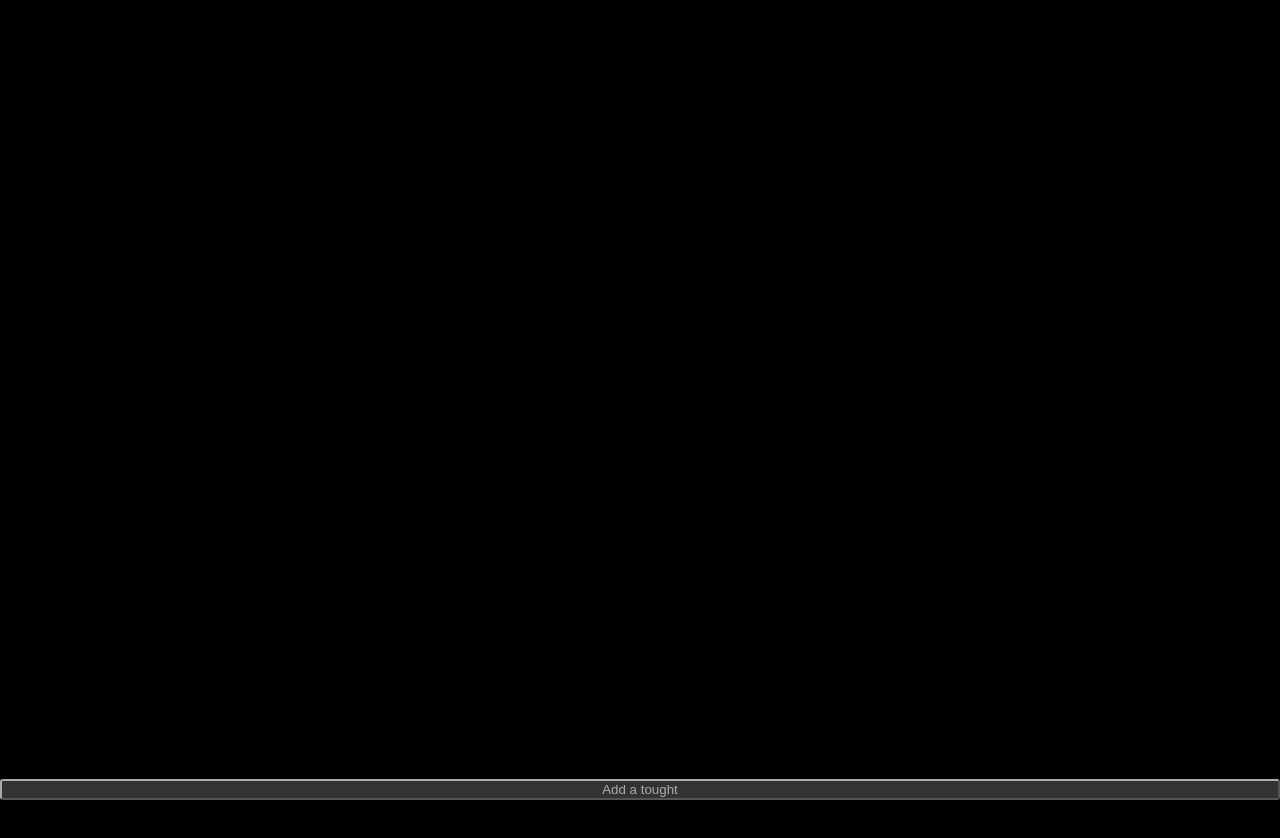
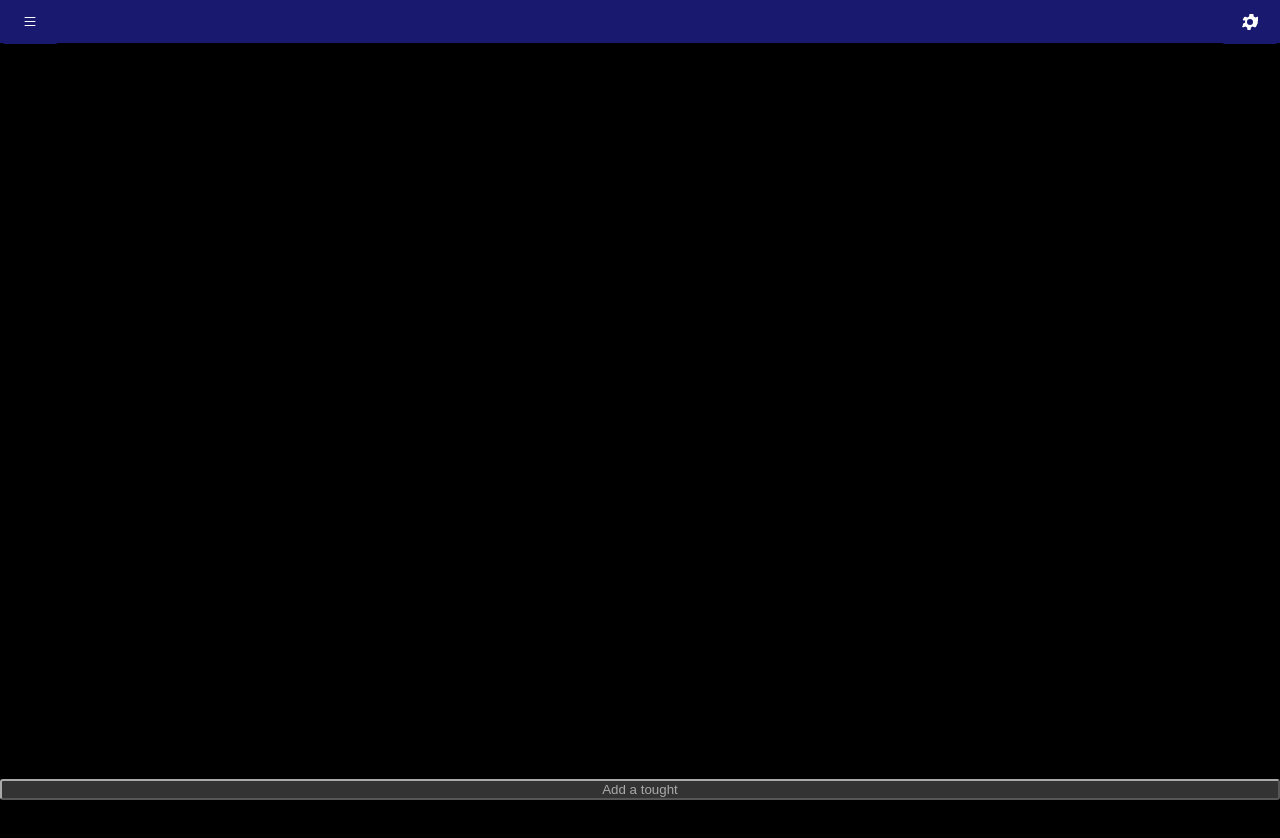
Before and after one commit to jonnevuorela/mieli, a Svelte app: page / in a window 1280 px wide. Shown: the top 838 px of the page. Built offline with nearby package versions, Linux system fonts and the light colour scheme.

Commit message:
CSS shenanigans

```diff
--- a/src/App.svelte
+++ b/src/App.svelte
@@ -1,9 +1,11 @@
 <script>
     import AddNew from "./AddNew.svelte";
     import Mind3 from "./Mind3.svelte";
+    import Header from "./Header.svelte";
 </script>
 
 <main id="main" class="container">
+    <Header />
     <Mind3 />
     <AddNew />
 </main>
--- /dev/null
+++ b/src/Header.svelte
@@ -0,0 +1,80 @@
+<script>
+</script>
+
+<div id="header">
+    <button id="menu">
+        <svg
+            xmlns="http://www.w3.org/2000/svg"
+            width="16"
+            height="16"
+            fill="currentColor"
+        >
+            <path
+                d="M2.5 11.5A.5.5 0 0 0 3 12h10a.5.5 0 0 0 0-1H3a.5.5 0 0 0-.5.5zm0-4A.5.5 0 0 0 3 8h10a.5.5 0 0 0 0-1H3a.5.5 0 0 0-.5.5zm0-4A.5.5 0 0 0 3 4h10a.5.5 0 0 0 0-1H3a.5.5 0 0 0-.5.5z"
+            />
+        </svg>
+    </button>
+    <button id="settings">
+        <svg
+            xmlns="http://www.w3.org/2000/svg"
+            width="16"
+            height="16"
+            fill="currentColor"
+            viewBox="0 0 16 16"
+        >
+            <path
+                d="M14.59 9.535a1 1 0 0 1 .364 1.366l-1.036 1.794a1 1 0 0 1-1.342.488l-1.927-.703a3.99 3.99 0 0 1-1.735.991l-.286 2.054a1 1 0 0 1-.97.875H6.354a1 1 0 0 1-.97-.875l-.286-2.054a3.99 3.99 0 0 1-1.735-.991l-1.927.703a1 1 0 0 1-1.342-.488L1.046 10.9a1 1 0 0 1 .364-1.366l1.794-1.036a3.99 3.99 0 0 1 0-1.998L1.41 6.465a1 1 0 0 1-.364-1.366l1.036-1.794a1 1 0 0 1 1.342-.488l1.927.703a3.99 3.99 0 0 1 1.735-.991l.286-2.054a1 1 0 0 1 .97-.875h2.132a1 1 0 0 1 .97.875l.286 2.054a3.99 3.99 0 0 1 1.735.991l1.927-.703a1 1 0 0 1 1.342.488l1.036 1.794a1 1 0 0 1-.364 1.366l-1.794 1.036a3.99 3.99 0 0 1 0 1.998l1.794 1.036zM8 11a3 3 0 1 0 0-6 3 3 0 0 0 0 6z"
+            />
+        </svg>
+    </button>
+</div>
+
+<style>
+    #header {
+        position: fixed;
+        display: flex;
+        flex-direction: row;
+        top: 0;
+        background-color: midnightblue;
+        border-bottom: 1px groove black;
+        width: 100%;
+        height: 2.7em;
+        z-index: 1000;
+    }
+
+    #header::after {
+        content: "";
+        display: table;
+        clear: both;
+    }
+
+    #menu {
+        position: absolute;
+        left: 0;
+        background-color: midnightblue;
+        border: none;
+        color: white;
+        padding: 10px 20px;
+        text-align: center;
+        text-decoration: none;
+        display: inline-block;
+        font-size: 16px;
+        margin: 4px 2px;
+        cursor: pointer;
+    }
+
+    #settings {
+        position: absolute;
+        right: 0;
+        background-color: midnightblue;
+        border: none;
+        color: white;
+        padding: 10px 20px;
+        text-align: center;
+        text-decoration: none;
+        display: inline-block;
+        font-size: 16px;
+        margin: 4px 2px;
+        cursor: pointer;
+    }
+</style>
--- a/src/Mind3.svelte
+++ b/src/Mind3.svelte
@@ -310,6 +310,11 @@
         );
     }
 
+    function handleClickCancel() {
+        console.log("cancelButtonClick");
+        currentState = passiveMode;
+    }
+
     async function handleClickOk(e) {
         console.log("okButtonClick");
         currentState = passiveMode;
@@ -361,14 +366,23 @@
             on:mousedown={handleDragStart}
             on:mouseup={handleDragEnd}
             on:dblclick={handleDoubleClick}
+            class:blurred={currentState === inputMode}
             data-thought-id={thought.id}
         >
-            <button on:click={handleClick}> + </button>
-            {thought.title}
-            #{thought.id}
+            <button id="addButton" on:click={handleClick}>
+                <svg width="8" height="8">
+                    <line x1="0" y1="4" x2="8" y2="4" stroke="white" />
+                    <line x1="4" y1="0" x2="4" y2="8" stroke="white" />
+                </svg>
+            </button>
+            <div id="thoughtTitle">
+                {thought.title}
+                #{thought.id}
+            </div>
         </div>
         {#if thought.relation_id}
             <svg
+                class:blurred={currentState === inputMode}
                 style="position:absolute; top: 0; left: 0; width: 100%; height: 100%; pointer-events: none;"
             >
                 <line
@@ -383,24 +397,73 @@
             </svg>
         {/if}
     {/each}
-    {#if currentState === inputMode}
-        <div id="inputWindow">
-            <input type="text" bind:value={title} />
-            <button on:click={handleClickOk}> OK </button>
-        </div>
-    {/if}
 </div>
 
+{#if currentState === inputMode}
+    <div id="inputWindow">
+        <button id="inputCancel" on:click={handleClickCancel}>
+            <svg width="8" height="8" fill="currentColor">
+                // cross for cancelling
+                <path d="M0 0 L8 8 M8 0 L0 8" stroke="white" stroke-width="2" />
+            </svg>
+        </button>
+        <input id="textInput" type="text" bind:value={title} />
+        <button id="inputOk" on:click={handleClickOk}> OK </button>
+    </div>
+{/if}
+
 <style>
+    .blurred {
+        filter: blur(5px);
+    }
     #inputWindow {
-        position: absolute;
+        position: fixed;
         top: 50%;
         left: 50%;
         transform: translate(-50%, -50%);
-        background-color: #ff5733;
+        background-color: midnightblue;
+        border: 0.1em groove black;
+        border-radius: 0.5em;
+        height: 6em;
         padding: 10px;
         z-index: 3;
     }
+    #textInput {
+        background-color: transparent;
+        border: none;
+
+        color: white;
+        font-size: 1em;
+        bottom: 0;
+        left: 0;
+        margin: 0 10px;
+        width: 100%;
+    }
+    #inputOk {
+        background-color: transparent;
+        border: 1px solid white;
+        color: white;
+        font-size: 1em;
+        bottom: 0;
+        right: 0;
+        margin: 10px;
+        padding: 5px;
+        width: fit-content;
+        height: fit-content;
+    }
+    #inputCancel {
+        background-color: transparent;
+        border: 1px solid white;
+        color: white;
+        top: 0;
+        left: 0;
+        font-size: 1em;
+        margin: 10px;
+        padding: 5px;
+        width: fit-content;
+        height: fit-content;
+    }
+
     #mind {
         position: absolute;
         background-color: black;
@@ -415,9 +478,33 @@
 
     .thought {
         position: absolute;
-        width: 100px;
-        height: 100px;
-        background-color: #ff5733;
+        display: flex;
+        flex-direction: column;
+        font: 1.5em sans-serif;
+        width: 4em;
+        height: 4em;
+        background-color: maroon;
         z-index: 2;
     }
+    #thoughtTitle {
+        display: flex;
+        flex-direction: column;
+        background-color: transparent;
+        color: white;
+        font-size: 1em;
+        margin: 0;
+        padding: 0;
+        width: 100%;
+        text-align: center;
+    }
+    #addButton {
+        background-color: transparent;
+        border: none;
+        color: white;
+        font-size: 1em;
+        margin: 0;
+        padding: 0;
+        width: 1em;
+        height: 1em;
+    }
 </style>
--- a/src/addNew.svelte
+++ b/src/addNew.svelte
@@ -83,6 +83,9 @@
 
 <style>
     #inputWindow {
+        height: 100px;
+        width: 200px;
+        background-color: white;
         position: absolute;
         top: 50%;
         left: 50%;
```
Also changed, not shown: src-tauri/src/thoughts.json (+25 -4 lines).
